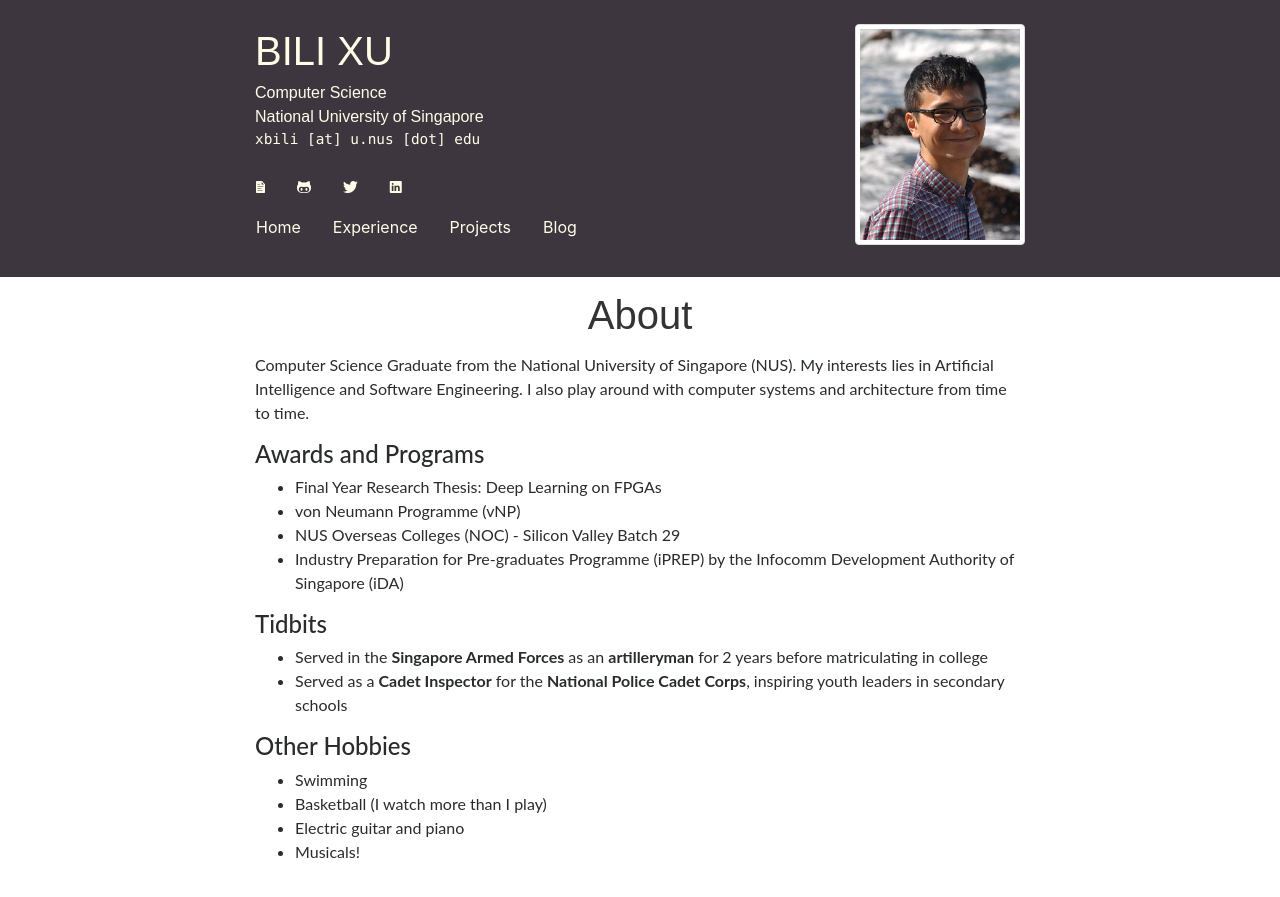
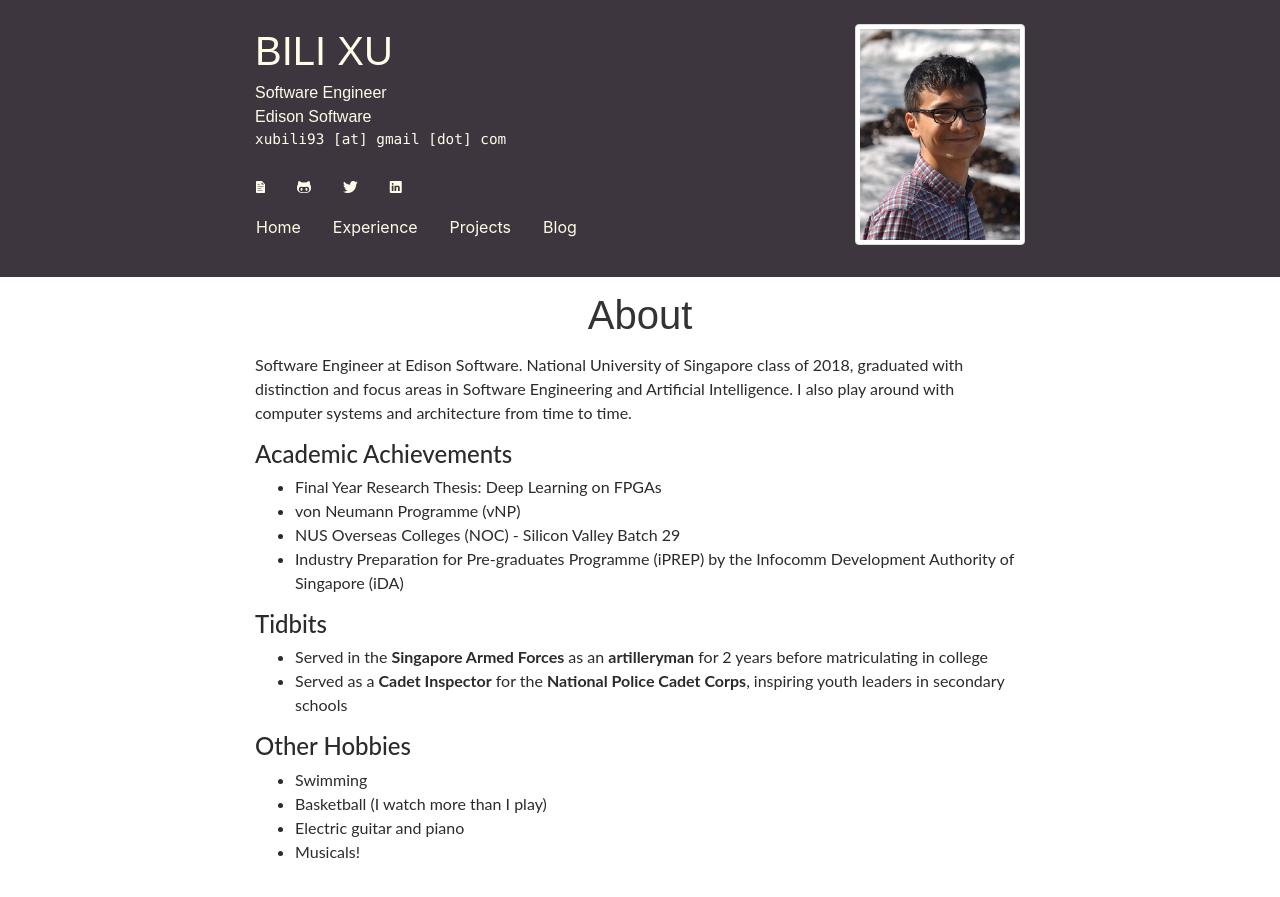
Before and after one commit to xbili/xbili.github.io, a Jekyll site: the page built from index.md, in a window 1280 px wide and 900 px high. Shown: the top 897 px of the window. Built offline with Jekyll 4.4.1, drawn with Linux system fonts in a browser that asks for light colours; nearby versions of some CDN libraries; some web fonts are replaced.

Commit message:
Update work information

```diff
--- a/_config.yml
+++ b/_config.yml
@@ -14,10 +14,9 @@
 # You can create any custom variable you would like, and they will be accessible
 # in the templates via {{ site.myvariable }}.
 title: xbili
-email: xbili@u.nus.edu
+email: xubili93@gmail.com
 description: > # this means to ignore newlines until "baseurl:"
-  I am a rising senior undergraduate in Computer Science at National University
-  of Singapore.
+  Software Engineer at Edison Software
 baseurl: "" # the subpath of your site, e.g. /blog
 imageurl: "/images/"
 url: "http://xbili.com" # the base hostname & protocol for your site, e.g. http://example.com
--- a/_includes/header.html
+++ b/_includes/header.html
@@ -7,9 +7,9 @@
 
       <div class="col-sm-12 col-md-6 pull-md-6 my-auto">
         <h1 class="title">BILI XU</h1>
-        <p class="mb-0">Computer Science</p>
-        <p class="mb-0">National University of Singapore</p>
-        <pre>xbili [at] u.nus [dot] edu</pre>
+        <p class="mb-0">Software Engineer</p>
+        <p class="mb-0">Edison Software</p>
+        <pre>xubili93 [at] gmail [dot] com</pre>
 
         <div class="row links">
           <div class="nav nav-justified">
--- a/index.md
+++ b/index.md
@@ -2,11 +2,12 @@
 layout: home
 ---
 
-Computer Science Graduate from the National University of Singapore (NUS).
-My interests lies in Artificial Intelligence and Software Engineering.
-I also play around with computer systems and architecture from time to time.
+Software Engineer at Edison Software. National University of Singapore class
+of 2018, graduated with distinction and focus areas in Software Engineering and
+Artificial Intelligence. I also play around with computer systems and
+architecture from time to time.
 
-#### Awards and Programs
+#### Academic Achievements
 
 - Final Year Research Thesis: Deep Learning on FPGAs
 - von Neumann Programme (vNP)
```
